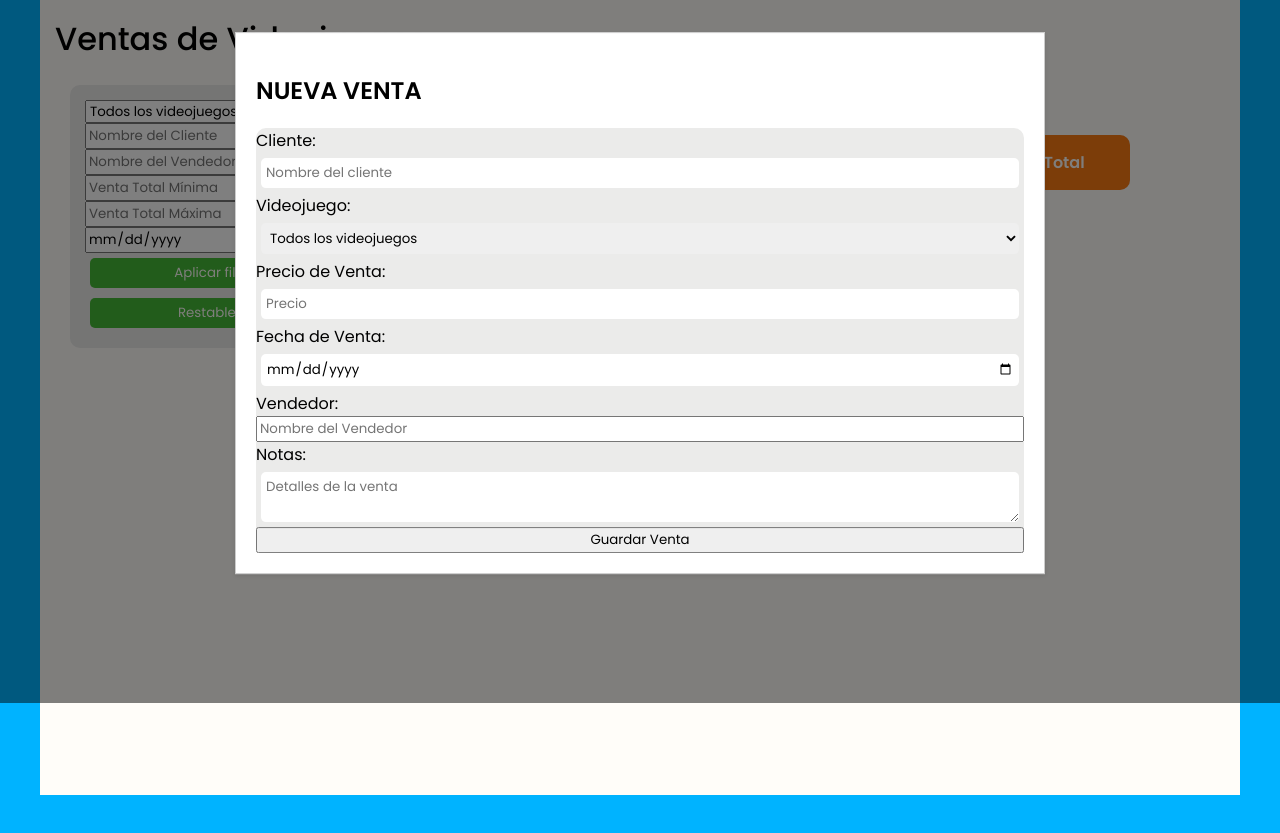
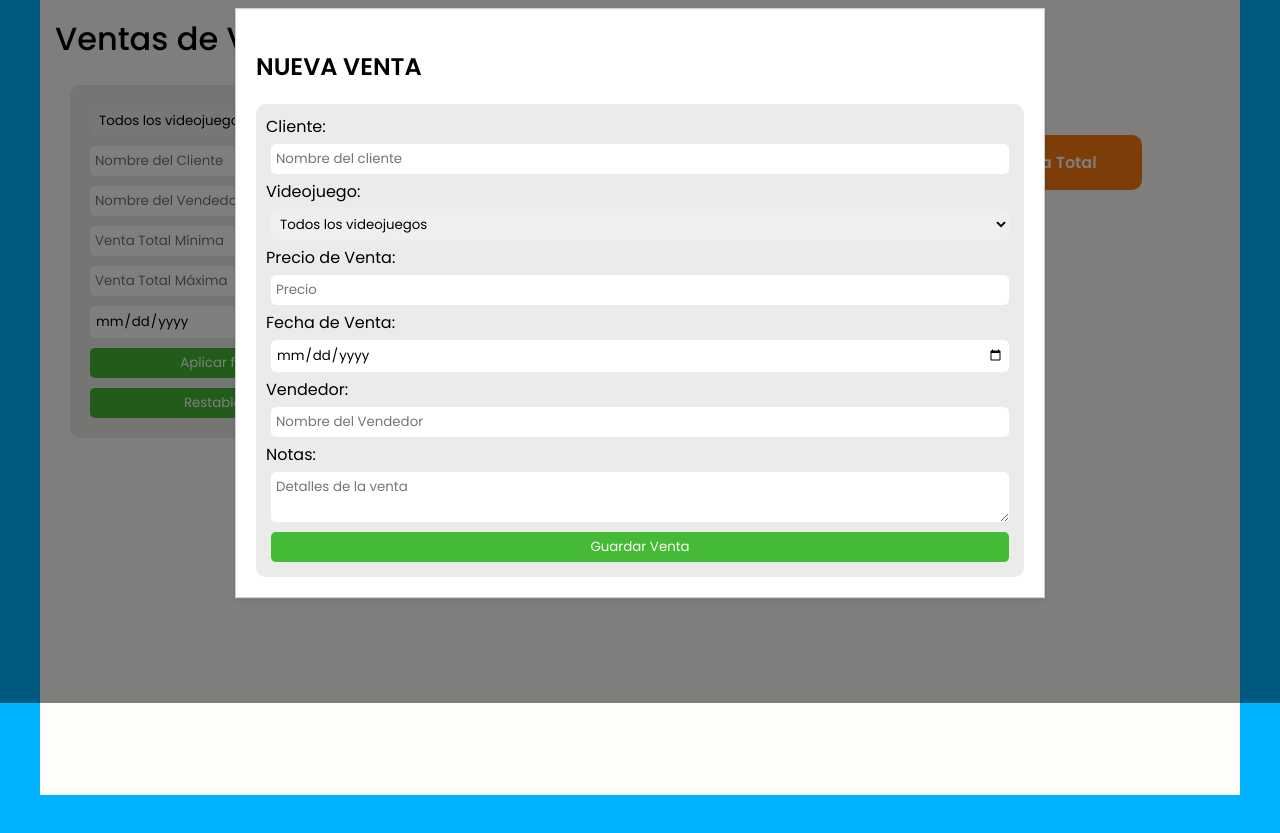
Before and after one commit to marianaarevh/sistema-playandwin, a website: page src/ventas/index.html in a window 1280 px wide. Both pictures are taken after a click on the button "Nueva Venta". Shown: the part 97-930 px from the top of the page. Drawn offline with Linux system fonts and the light colour scheme; no server answers.

Commit message:
ej. 6: cambio estilos filtros

```diff
--- a/src/assets/css/styles.css
+++ b/src/assets/css/styles.css
@@ -122,7 +122,7 @@ nav li:hover a{
     margin: 0px 3px;
 }
 
-#apply-filters, #reset-filters, .form-field {
+button, #apply-filters, #reset-filters, .form-field, .filter-field{
     padding:5px;
     margin: 5px;
     border-radius: 5px;
--- a/src/ventas/index.html
+++ b/src/ventas/index.html
@@ -38,11 +38,12 @@
         <form id="filter-form">
             <div id="filter-section">
                 <select id="videogame-filter" class="filter-field" placeholder="Videojuego">
-                    <option value="" selected>Todos los videojuegos</option>
+                    <option value="Todos los Videojuegos" selected>Todos los videojuegos</option>
+                    <option value="Overwatch">Overwatch</option>
                     <!-- intentar mostrar opciones dinámicamente -->
                 </select>
-                <input type="text" id="text" placeholder="Nombre del Cliente" class="filter-field">
-                <input type="text" id="text" placeholder="Nombre del Vendedor" class="filter-field">
+                <input type="text" id="costumer-text" placeholder="Nombre del Cliente" class="filter-field">
+                <input type="text" id="salesman-text" placeholder="Nombre del Vendedor" class="filter-field">
                 <input type="number" id="sale-total-min" placeholder="Venta Total Mínima" class="filter-field">
                 <input type="number" id="sale-total-max" placeholder="Venta Total Máxima" class="filter-field">
                 <input type="date" id="date-filter" placeholder="Fecha de Venta" class="filter-field">
@@ -96,7 +97,8 @@
 
           <label for="videogame">Videojuego:</label>
           <select id="videogame" class="form-field" required>
-            <option value="" selected>Todos los videojuegos</option>
+            <option value="Todos los Videojuegos" selected>Todos los videojuegos</option>
+            <option value="Overwatch">Overwatch</option>
                     <!-- intentar mostrar opciones dinámicamente -->
           </select>
 
@@ -107,7 +109,7 @@
           <input type="date" id="saleDate" class="form-field" required>
 
           <label for="salesman">Vendedor:</label>
-          <input type="text" id="salesman" placeholder="Nombre del Vendedor" required>
+          <input type="text" id="salesman" placeholder="Nombre del Vendedor" class="form-field" required>
 
           <label for="notes">Notas:</label>
           <textarea id="notes" class="form-field" placeholder="Detalles de la venta" required></textarea>
--- a/src/ventas/script.js
+++ b/src/ventas/script.js
@@ -2,12 +2,12 @@
 
 // Definimos la clase Sale
 class Venta {
-    constructor(id, customerName, saleDate, salesman, videogame, salePrice, notes) {
+    constructor(id, customerName,videogame, salesman, saleDate, salePrice, notes) {
       this.id = id;
       this.customerName = customerName;
+      this.videogame = videogame;
+      this.salesman = salesman;
       this.saleDate = saleDate;
-      this.salesman = salesman;
-      this.videogame = videogame;
       this.salePrice = salePrice;
       this.notes = notes;
     }
@@ -99,13 +99,13 @@ class Venta {
    const notes = document.getElementById('notes').value;
 
 
-    const saleToSave = new Sale(
+    const saleToSave = new Venta(
       null,
       customerName,
       videogame,
+      salesman,
+      saleDate,
       salePrice,
-      saleDate,
-      salesman,
       notes
     );
 
@@ -171,7 +171,6 @@ function deleteSale(saleId) {
   }
 }
 //#endregion
-
   //#region CONTROLADOR
   initAddSaleButtonHandler();
 
--- a/src/ventas/styles.css
+++ b/src/ventas/styles.css
@@ -41,5 +41,11 @@
     flex-direction: column;
     background-color: var(--boring-color);
     border-radius: 10px;
+    padding: 10px;
 
 }
+
+.form-section button {
+    background-color: var(--second-color);
+    color: var(--base-color);
+}
```
